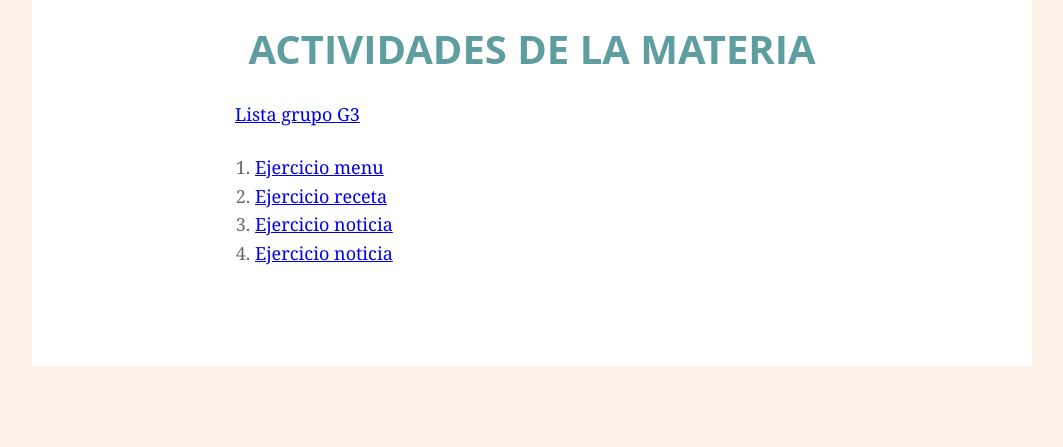
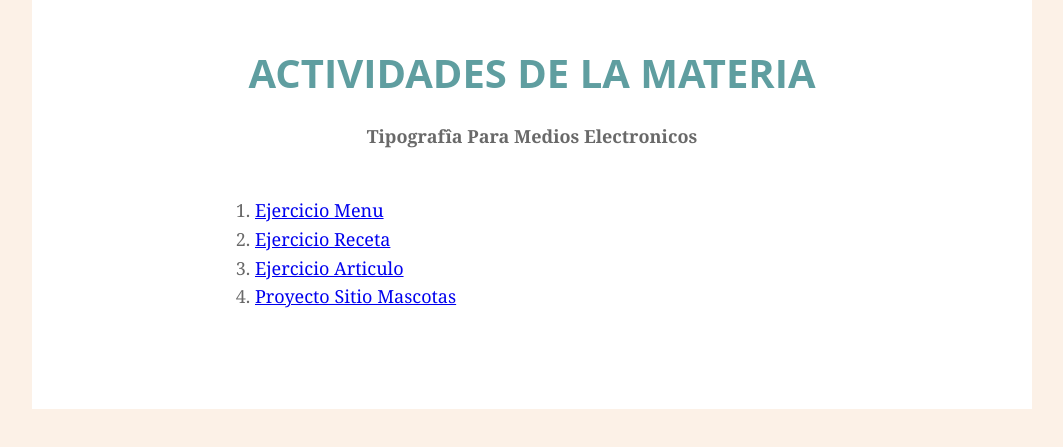
Before and after one commit to Z1net/Jessica-Fonseca, a plain HTML site: page index.html in a window 1280 px wide. Shown: the part 27-474 px from the top of the page, without its empty margins (108-1171 px from the left). Drawn offline with Linux system fonts and the light colour scheme; a web font is replaced by a local one.

Commit message:
Add files via upload

```diff
--- a/index.html
+++ b/index.html
@@ -5,27 +5,38 @@
     <title>Ejercicio Menu</title>
 
     <link rel="stylesheet" href="style.css">
+    <link rel="preconnect" href="https://fonts.googleapis.com">
+    <link rel="preconnect" href="https://fonts.googleapis.com">
+    <link rel="preconnect" href="https://fonts.gstatic.com" crossorigin>
+    <link href="https://fonts.googleapis.com/css2?family=Hepta+Slab:wght@400;500&family=Zilla+Slab+Highlight:wght@700&display=swap" rel="stylesheet">
+
 
 
 
   </head>
   <body>
     <div class="container">
-      <img src="imgs/BANNER.png" width="100%">
+      <div class="imgcontainer">
+      <img src="ImgBanner.jpeg"  width=1000px>
+      </div>
       <br>
       <br>
-      <h1>ACTIVIDADES DE LA MATERIA</h1>
+      <h1>  ACTIVIDADES DE LA MATERIA   </h1>
       <br>
-      <p><a href="grupo.html">Lista grupo G3</a></p>
+
+      <h2> Tipografîa Para Medios Electronicos </h2>
+
+      <br>
       <br>
       <ol class="list">
-        <li><a href="Menu-Pokemon.html">Ejercicio menu</a></li>
-        <li><a href="Pagina-Receta.html">Ejercicio receta</a></li>
-        <li><a href="Wooper.html">Ejercicio noticia</a></li>
-        <li><a href="Animal_and_pets.html">Ejercicio noticia</a></li>
+        <li><a href="Menu-Pokemon.html">Ejercicio Menu</a></li>
+        <li><a href="Pagina-Receta.html">Ejercicio Receta</a></li>
+        <li><a href="Wooper.html">Ejercicio Articulo</a></li>
+        <li><a href="Animal_and_pets.html">Proyecto Sitio Mascotas</a></li>
       </ol>
       <br>
       <br>
+
     </div>
   </body>
 </html>
```
Also changed, not shown: 400px-Wooper.png (added).
